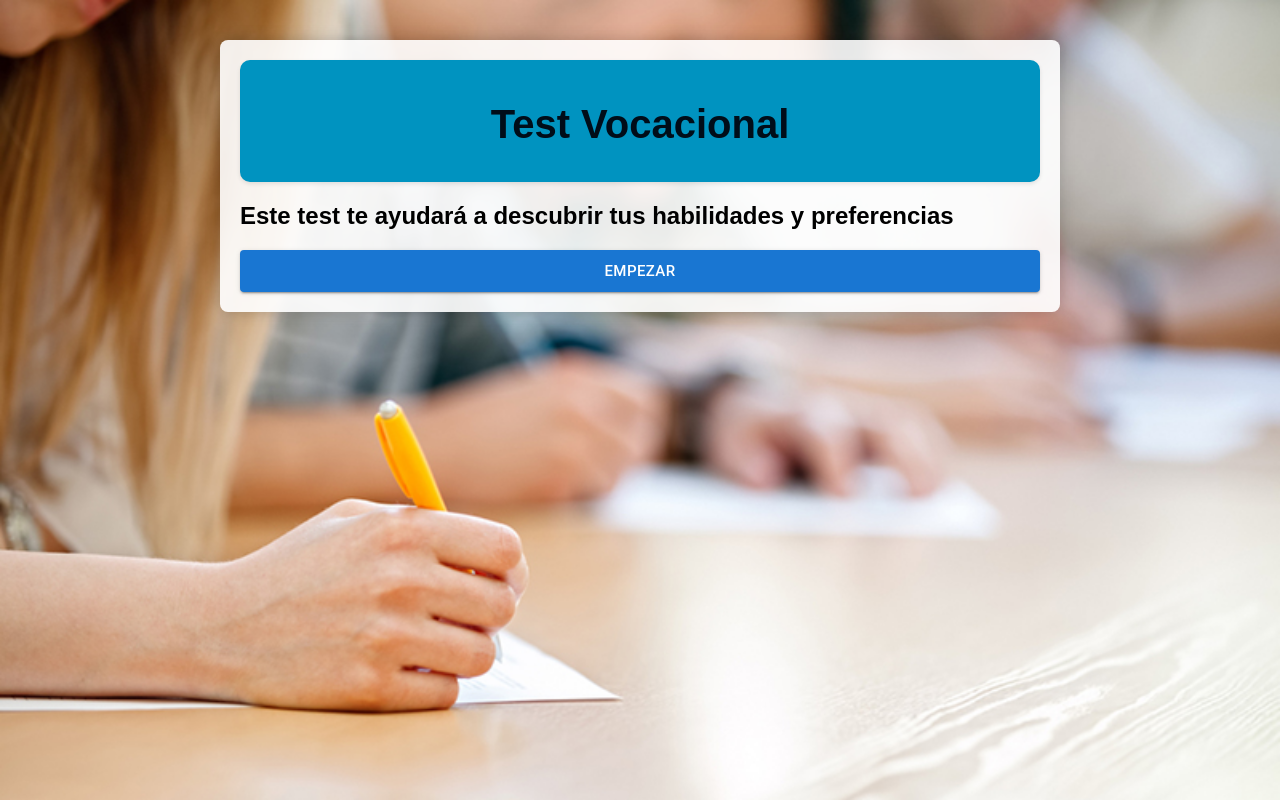
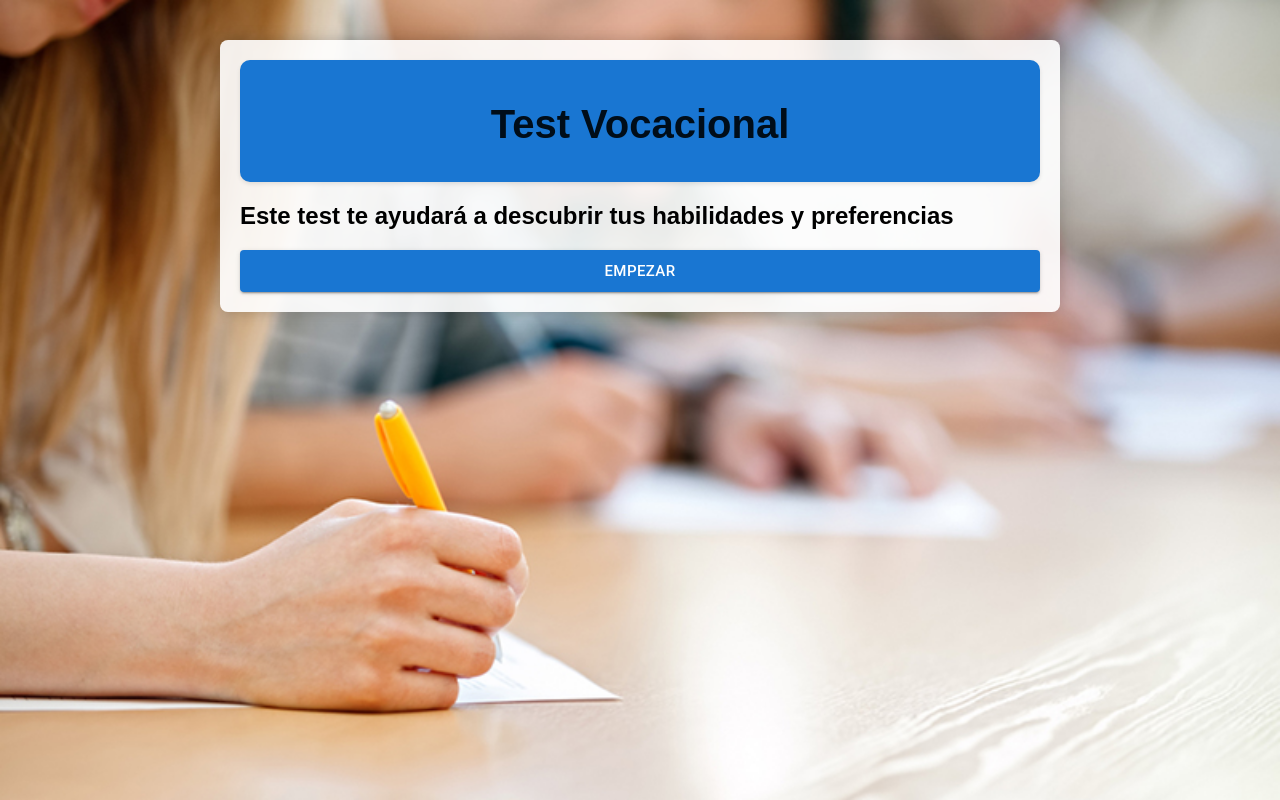
Before and after one commit to panchoseijas/final-algo, a React (Create React App) app in the folder test-vocacional/: page / in a window 1280 px wide. Built offline with nearby package versions, Linux system fonts and the light colour scheme.

Commit message:
some more styling

```diff
--- a/test-vocacional/src/App.css
+++ b/test-vocacional/src/App.css
@@ -44,7 +44,7 @@ h1 {
 }
 
 header {
-  background-color: #0093c0;
+  background-color: #1976D2;
   color: #fff;
   padding: 15px 0;
   text-align: center;
--- a/test-vocacional/src/components/Form.js
+++ b/test-vocacional/src/components/Form.js
@@ -28,7 +28,6 @@ function Preguntas({ areas, setResultados }) {
        const resultados = await postResults(
          Object.values(respuestas)
            .flat())
-
       setResultados(resultados)
 
       return
--- a/test-vocacional/src/components/resultados.js
+++ b/test-vocacional/src/components/resultados.js
@@ -9,6 +9,7 @@ import {
   Tooltip,
   Legend,
 } from 'chart.js'
+import Button from '@mui/material/Button';
 
 // Registrar los componentes de Chart.js
 ChartJS.register(CategoryScale, LinearScale, BarElement, Title, Tooltip, Legend)
@@ -92,7 +93,7 @@ const Resultados = ({ resultados }) => {
   const areaRecomendada = data.labels[porcentajes.indexOf(maxPorcentaje)]
   return (
     data && (
-      <div style={{ width: '50%', height: '50%', margin: 'auto' }}>
+      <div>
         <h3>Te recomendamos: {areaRecomendada}</h3>
         <h4>Carreras recomendadas:</h4>
         <ul>
@@ -101,6 +102,9 @@ const Resultados = ({ resultados }) => {
           ))}
         </ul>
         <Bar data={data} options={options} />
+        <Button className='button' variant='contained' onClick={() => window.location.reload(true)} size='large'>
+              Volver a Empezar
+            </Button>
       </div>
     )
   )
```
